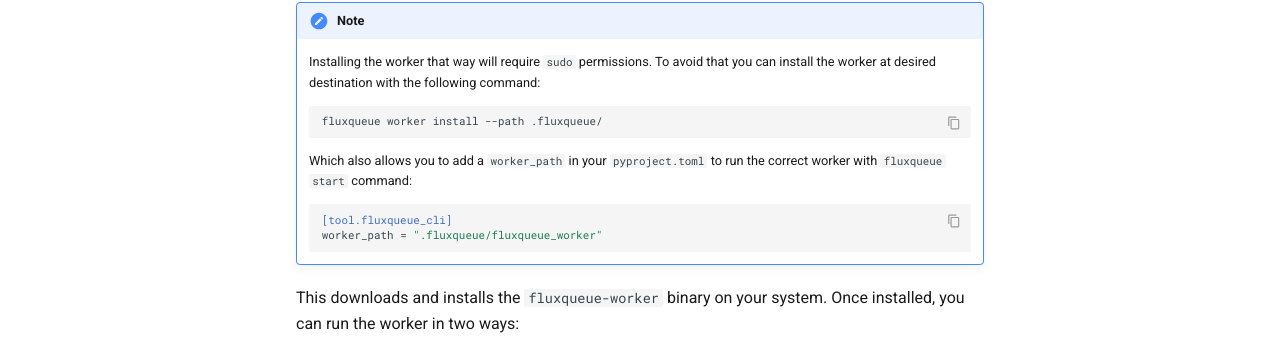
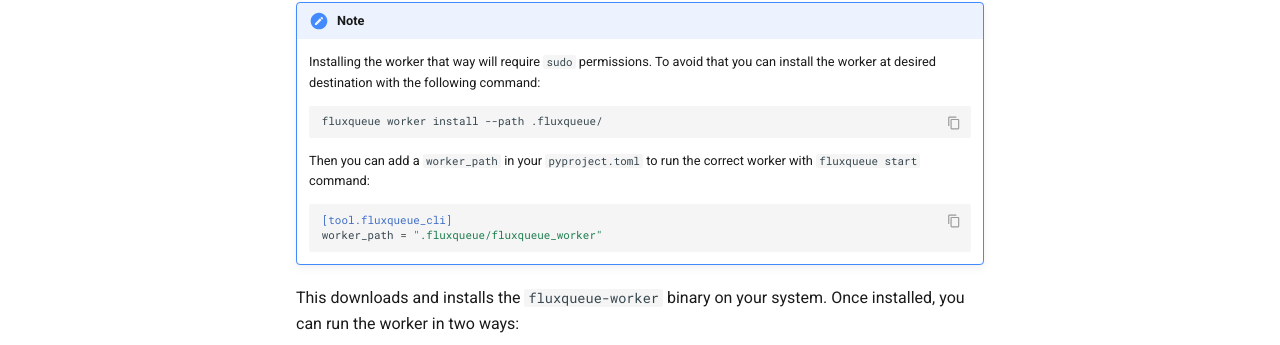
Before and after one commit to CCXLV/fluxqueue, an MkDocs documentation site: the page built from docs/tutorial/installation.md, in a window 1280 px wide and 900 px high, scrolled down 773 px. Shown: the part 253-598 px from the top of the window. Built offline with MkDocs 1.6.1 and Material for MkDocs 9.7.7, drawn with Linux system fonts in a browser that asks for light colours; comment, search, counter and statistics services are not loaded.

Commit message:
Fix typing in docs

````diff
--- a/docs/tutorial/installation.md
+++ b/docs/tutorial/installation.md
@@ -35,7 +35,7 @@ fluxqueue worker install
     fluxqueue worker install --path .fluxqueue/
     ```
 
-    Which also allows you to add a `worker_path` in your `pyproject.toml` to run the correct worker with `fluxqueue start` command:
+    Then you can add a `worker_path` in your `pyproject.toml` to run the correct worker with `fluxqueue start` command:
     ```toml
     [tool.fluxqueue_cli]
     worker_path = ".fluxqueue/fluxqueue_worker"
````
